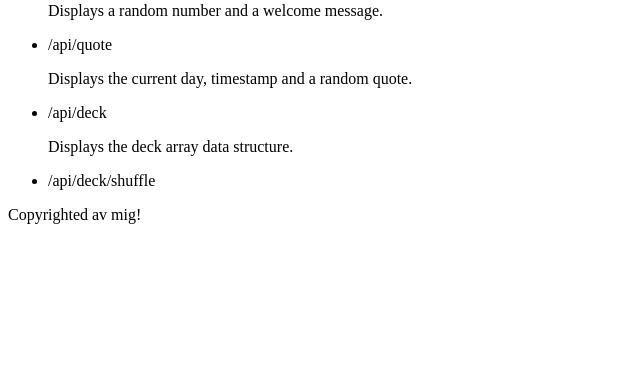
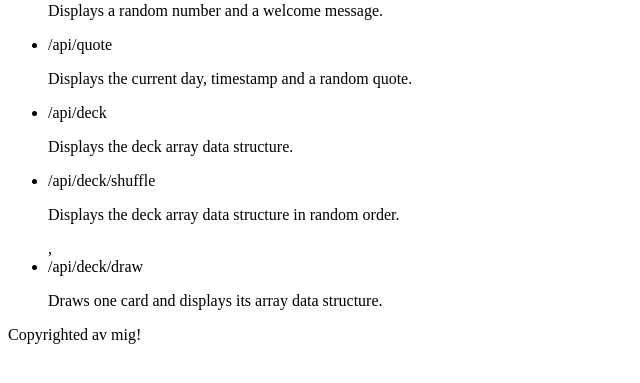
Before and after one commit to davidallert/mvc, a Symfony app: template templates/api.html.twig in a window 1280 px wide. Shown: the part 254-637 px from the top of the page, without its empty margins (0-640 px from the left). Run offline with Twig, Linux system fonts and the light colour scheme; the template is opened without the code that fills it, so the values that code supplies are empty; some libraries are stand-ins or nearby versions.

Commit message:
Add api description for /deck.

```diff
--- a/templates/api.html.twig
+++ b/templates/api.html.twig
@@ -12,6 +12,9 @@
         <li>/api/deck</li>
         <p>Displays the deck array data structure.</p>
         <li>/api/deck/shuffle</li>
+        <p>Displays the deck array data structure in random order.</p>,
+        <li>/api/deck/draw</li>
+        <p>Draws one card and displays its array data structure.</p>
     </ul>
 
 {% endblock %}
```
